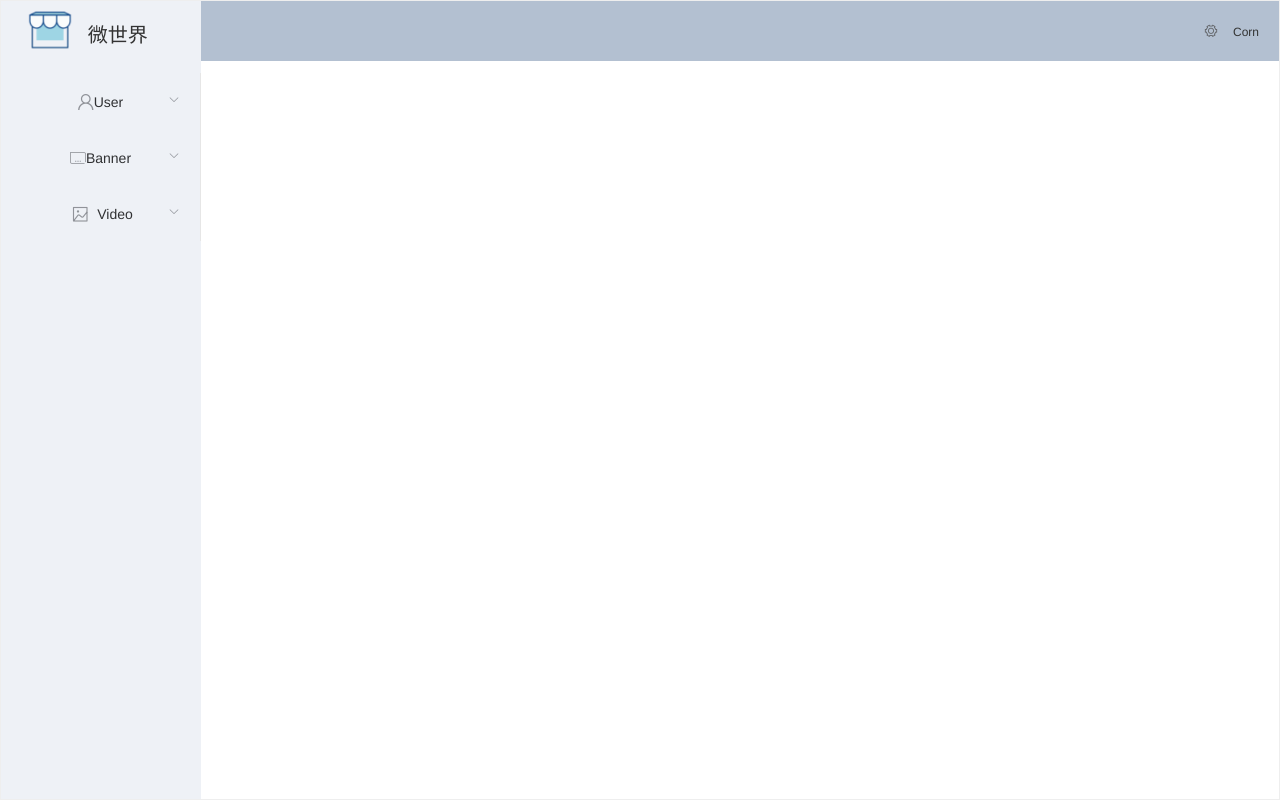
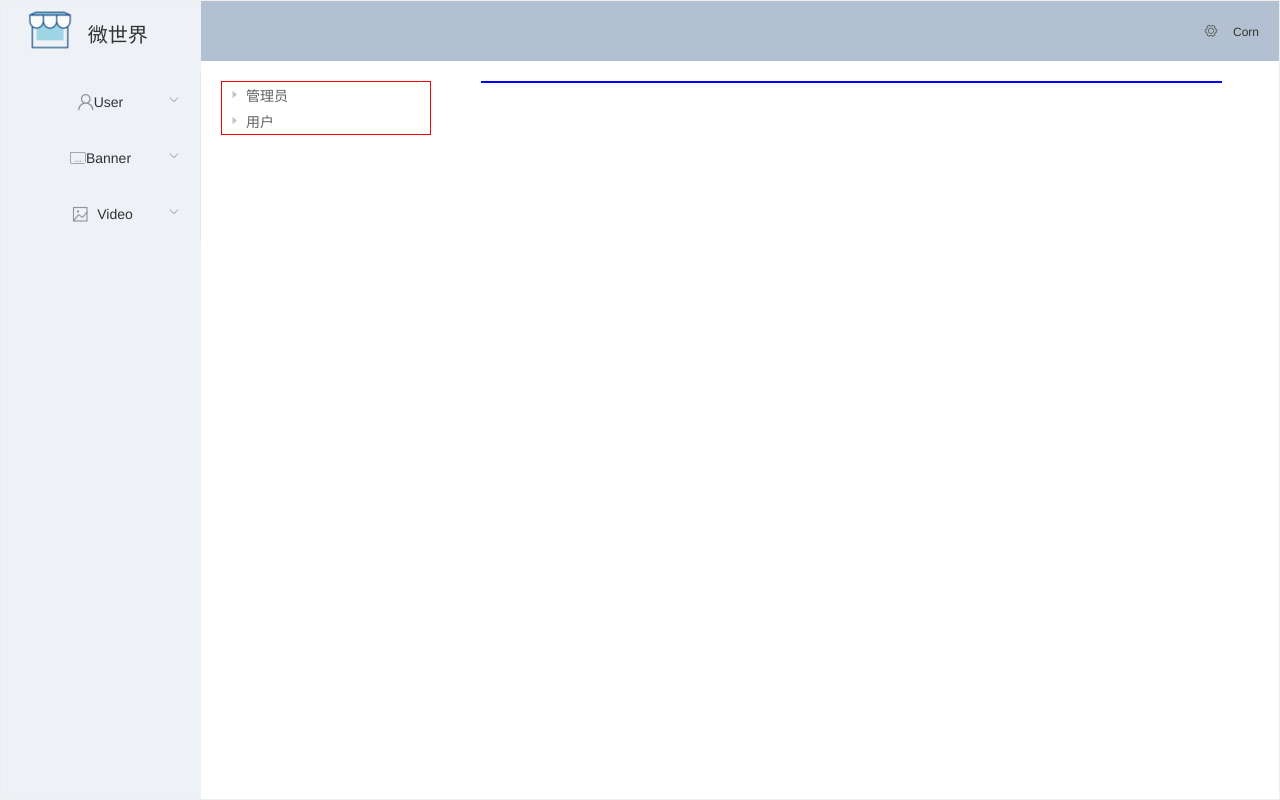
Before and after one commit to CornWacc/vWorld-web, a Vue app in the folder vWorld-web/: page /#/backStage/userList in a window 1280 px wide. Built offline with nearby package versions, Linux system fonts and the light colour scheme.

Commit message:
用户管理新增

```diff
--- a/vWorld-web/package.json
+++ b/vWorld-web/package.json
@@ -1,5 +1,5 @@
 {
-  "name": "shop-web",
+  "name": "vWorld-web",
   "version": "1.0.0",
   "description": "A Vue.js project",
   "author": "Yyc <791621554@qq.com>",
--- a/vWorld-web/src/components/administrator/BackStage.vue
+++ b/vWorld-web/src/components/administrator/BackStage.vue
@@ -20,7 +20,7 @@
                </template>
                <el-menu-item-group>
                  <el-menu-item index="1-1"><router-link to="/backStage/userList" tag="div">用户管理操作</router-link></el-menu-item>
-                 <el-menu-item index="1-2"><router-link to="/backStage/shopMain" tag="div">用户登录日志</router-link></el-menu-item>
+                 <el-menu-item index="1-2"><router-link to="/backStage/" tag="div">用户登录日志</router-link></el-menu-item>
                </el-menu-item-group>
              </el-submenu>
            </el-menu>
--- a/vWorld-web/src/components/userList/UserList.vue
+++ b/vWorld-web/src/components/userList/UserList.vue
@@ -1,13 +1,56 @@
 <template>
-  <div class="all"></div>
+  <div class="all">
+    <el-row>
+      <el-col :span="6"><div class="left-module">
+        <el-tree :data="data">
+
+        </el-tree>
+      </div></el-col>
+      <el-col :span="15"><div class="right-module"></div></el-col>
+    </el-row>
+  </div>
 </template>
 
 <script>
     export default {
-        name: "UserList"
+        name: "UserList",
+      data(){
+          return {
+            data: [
+              {
+                label:"管理员",
+                children:[{
+                  label:"销售管理员"
+                },
+                  {
+                    label:"后台管理员"
+                  }]
+              },{
+              label: '用户',
+              children: [{
+                label: '普通用户',
+                children: [{
+                  label: '三级 1-1-1'
+                }]
+              },
+                {
+                  label:"Vw用户"
+                }]
+            }]
+          }
+      }
     }
 </script>
 
 <style scoped>
-
+  .left-module{
+    width: 80%;
+    height: 100%;
+    border:1px solid red;
+  }
+  .right-module{
+    width: 114%;
+    height: 100%;
+    border:1px solid blue;
+  }
 </style>
```
Also changed, not shown: 1 other file (tests, documents, lock files or other folders).
